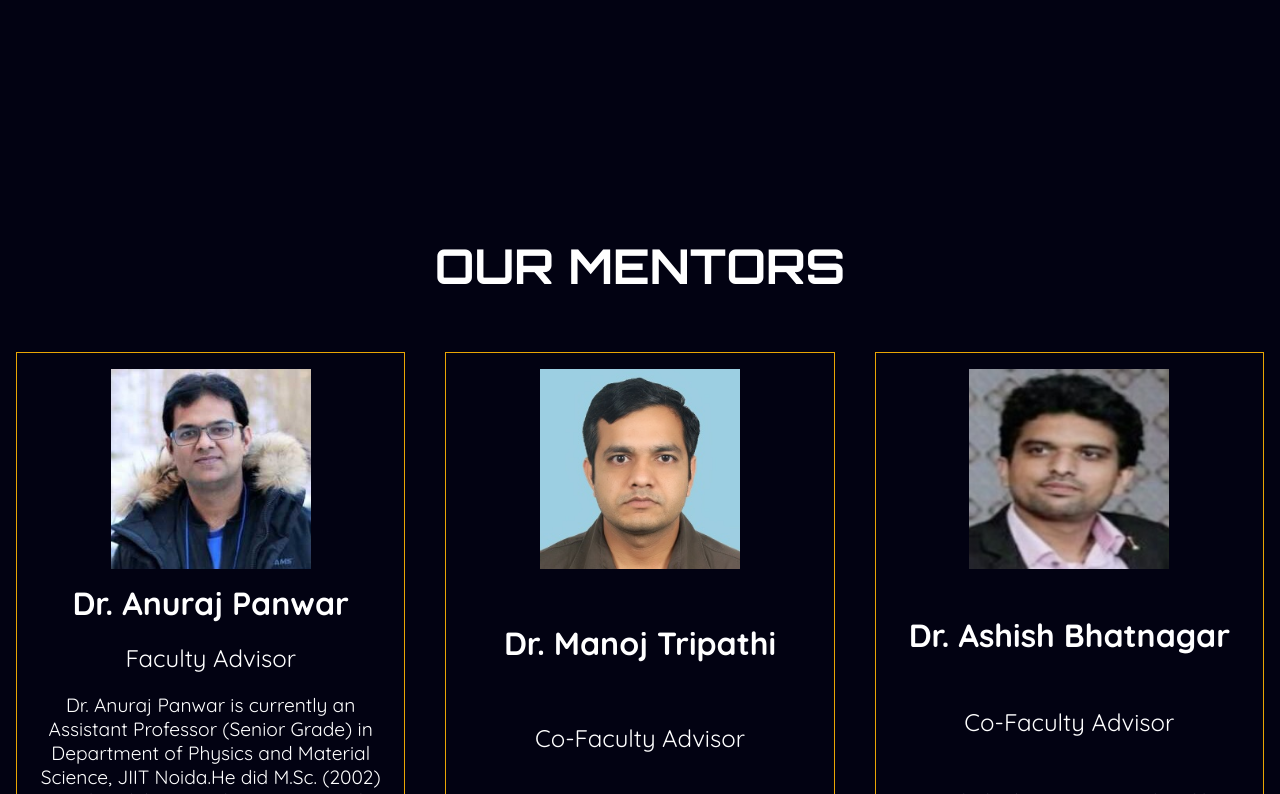
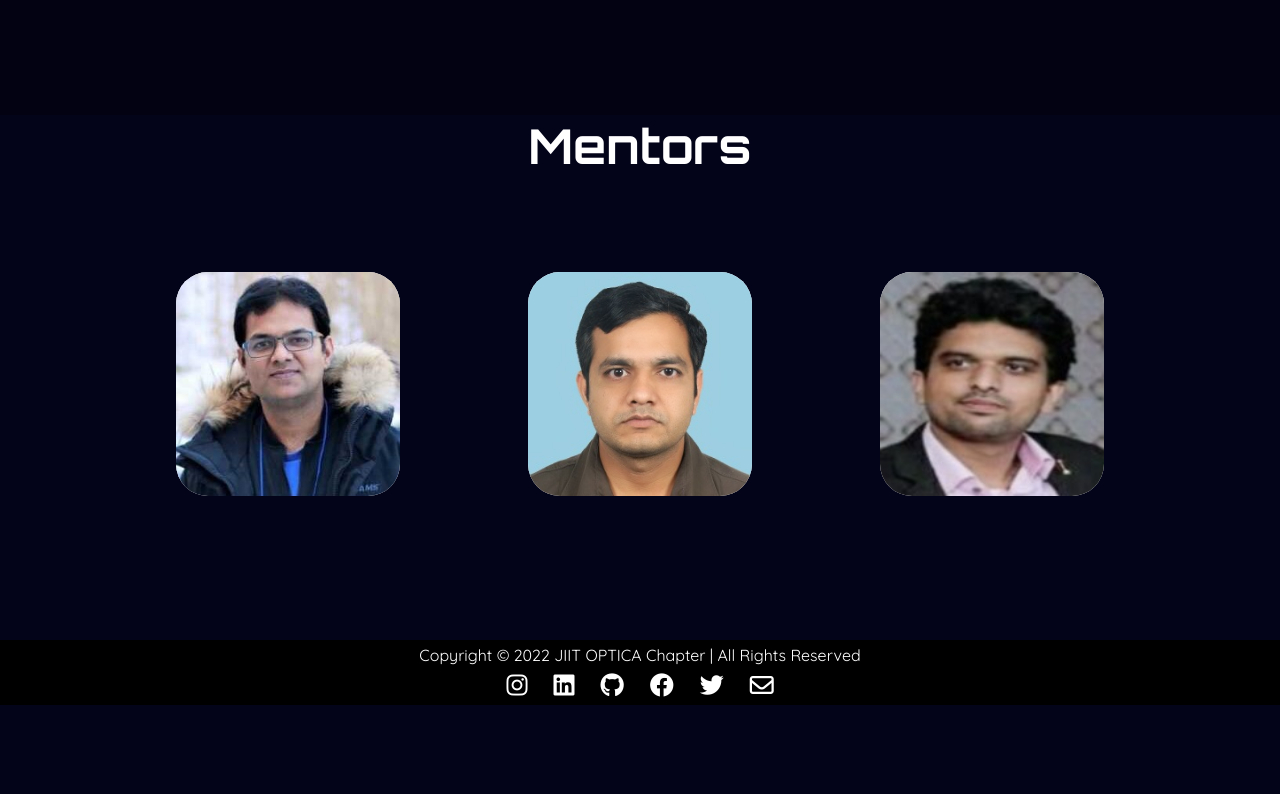
Before and after one commit to HarshSharma20503/optica, a React (Create React App) app: page / in a window 1280 px wide. Shown: the part 2426-3220 px from the top of the page. After the commit the page ends 3131 px from the top, so only its background shows below. Built offline with nearby package versions, Linux system fonts and the light colour scheme.

Commit message:
added mentors cards on home page

```diff
--- a/src/App.js
+++ b/src/App.js
@@ -9,6 +9,7 @@ import Gallery from './routes/Gallery/Gallery';
 
 import './App.css';
 import "./index.css";
+import Mentors from './routes/MentorDetails/Mentors';
 
 
 function App() {
@@ -20,7 +21,7 @@ function App() {
         <Route path="/alumni" element={<Alumni />} />
         <Route path="/events" element={<Events />} />
         <Route path="/gallery" element={<Gallery />} />
-
+        <Route path='/mentors' element={<Mentors/>} />
       </Routes>
    </>
   );
--- /dev/null
+++ b/src/components/MentorInfo/MentorDetails.js
@@ -0,0 +1,47 @@
+import React from 'react'
+
+const MentorDetails = () => {
+  return (
+    <div className="mentors">
+        <h1 className="mentor_title">OUR MENTORS</h1>
+        <div className="mentor-card-container">
+
+            <div className="mentor-card">
+                <div className="mentor-details">
+                    <img src="../images/anuraj_panwar.jpg" alt="img" width="200px" />
+                </div>
+                <p className="mentor_name">Dr. Anuraj Panwar</p>
+                <p className="mentor_designation">Faculty Advisor</p>
+                <p className="mentor_content">
+                Dr. Anuraj Panwar is currently an Assistant Professor (Senior Grade) in Department of Physics and Material Science, JIIT Noida.He did M.Sc. (2002) and M.Phil. (2004) from Institute of Advanced Studies, CCS University Meerut. In 2010 he completed Ph.D. from IIT Delhi. From Jan 2010 - Jan 2012, he worked as Research Associate with Prof. Karl-Peter Marzlin at St. Francis Xavier University, NS, Canada. In Jan 2012 he moved to Pohang University of Science and Technology, South Korea. Since then (Jan 2012 to Aug 2017) he was the post doctoral research associate there and actively involved in research with Prof. C. M. Ryu. He is a member of Optical Society of America (OSA), Plasma Science Society India (PSSI) and Association of Asia Pacific Physical Societies – Division of Plasma Physics, (AAPPS-DPP).
+                </p>
+            </div>
+
+            <div className="mentor-card">
+                <div className="mentor-details">
+                    <img src="../images/manoj_tripathi.png" alt="img" width="200px" />
+                </div>
+                <p className="mentor_name">Dr. Manoj Tripathi</p>
+                <p className="mentor_designation">Co-Faculty Advisor</p>
+                <p className="mentor_content">
+                Dr. Manoj Tripathi completed his Post Graduate degree (M.Sc. in Physics) from Dr. Ram Manohar Lohia Avadh University, Faizabad followed by M.Tech. in Cryogenic Engineering from IIT Kharagpur. Dr. Tripathi secured a fellowship under ‘High Impact Research Grant-Scheme’ and completed his Ph.D. from University of Malaya, Kuala Lumpur Malaysia in the field of Energy Storage Materials. He has served as visiting researcher in Integrated Biotechnological Research Institute, Lucknow. Dr. Manoj Tripathi joined the Department of Physics & Material Science & Engineering at JIIT Noida in 2018 as Assistant Professor.
+                </p>
+            </div>
+
+            <div className="mentor-card">
+                <div className="mentor-details">
+                    <img src="../images/ashish_bhatnagar.jpg" alt="img" width="200px" />
+                </div>
+                <p className="mentor_name">Dr. Ashish Bhatnagar</p>
+                <p className="mentor_designation">Co-Faculty Advisor</p>
+                <p className="mentor_content">
+                Dr. Ashish Bhatnagar completed his Post Graduate degree (M.Sc. in Physics) from University of Delhi, afterwards he joined Banaras Hindu University (Prof O.N. Srivastava) in 2011 for Doctoral Degree. He has been visiting scientist in the lab of Prof. J. Karl Johnson, University of Pittsburgh, USA from October 2014 to January 2015. After completing PhD in 2018, Dr Bhatnagar worked as Post-Doctoral Fellow at Banaras Hindu University under DST Nano Mission Thematic Project on Energy Storage. Dr. Ashish Bhatnagar joined the Department of Physics and Materials Science and Engineering at JIIT Noida in 2019 as Assistant Professor.
+                </p>
+            </div>
+
+        </div>
+    </div>
+  )
+}
+
+export default MentorDetails
--- a/src/components/MentorInfo/MentorInfo.js
+++ b/src/components/MentorInfo/MentorInfo.js
@@ -1,48 +1,97 @@
-import React from 'react'
-import "./MentorInfo.scss"
+import React from "react";
+import { Link } from "react-router-dom";
+import "./MentorInfo.scss";
 
 function MentorInfo() {
-    return (
-        <div className="mentors">
-            <h1 className="mentor_title">OUR MENTORS</h1>
-            <div className="mentor-card-container">
+  return (
+    // <div className="mentors">
+    //     <h1 className="mentor_title">OUR MENTORS</h1>
+    //     <div className="mentor-card-container">
 
-                <div className="mentor-card">
-                    <div className="mentor_photo">
-                        <img src="../images/anuraj_panwar.jpg" alt="img" width="200px" />
-                    </div>
-                    <p className="mentor_name">Dr. Anuraj Panwar</p>
-                    <p className="mentor_designation">Faculty Advisor</p>
-                    <p className="mentor_content">
-                    Dr. Anuraj Panwar is currently an Assistant Professor (Senior Grade) in Department of Physics and Material Science, JIIT Noida.He did M.Sc. (2002) and M.Phil. (2004) from Institute of Advanced Studies, CCS University Meerut. In 2010 he completed Ph.D. from IIT Delhi. From Jan 2010 - Jan 2012, he worked as Research Associate with Prof. Karl-Peter Marzlin at St. Francis Xavier University, NS, Canada. In Jan 2012 he moved to Pohang University of Science and Technology, South Korea. Since then (Jan 2012 to Aug 2017) he was the post doctoral research associate there and actively involved in research with Prof. C. M. Ryu. He is a member of Optical Society of America (OSA), Plasma Science Society India (PSSI) and Association of Asia Pacific Physical Societies – Division of Plasma Physics, (AAPPS-DPP).
-                    </p>
-                </div>
+    //         <div className="mentor-card">
+    //             <div className="mentor-details">
+    //                 <img src="../images/anuraj_panwar.jpg" alt="img" width="200px" />
+    //             </div>
+    //             <p className="mentor_name">Dr. Anuraj Panwar</p>
+    //             <p className="mentor_designation">Faculty Advisor</p>
+    //             <p className="mentor_content">
+    //             Dr. Anuraj Panwar is currently an Assistant Professor (Senior Grade) in Department of Physics and Material Science, JIIT Noida.He did M.Sc. (2002) and M.Phil. (2004) from Institute of Advanced Studies, CCS University Meerut. In 2010 he completed Ph.D. from IIT Delhi. From Jan 2010 - Jan 2012, he worked as Research Associate with Prof. Karl-Peter Marzlin at St. Francis Xavier University, NS, Canada. In Jan 2012 he moved to Pohang University of Science and Technology, South Korea. Since then (Jan 2012 to Aug 2017) he was the post doctoral research associate there and actively involved in research with Prof. C. M. Ryu. He is a member of Optical Society of America (OSA), Plasma Science Society India (PSSI) and Association of Asia Pacific Physical Societies – Division of Plasma Physics, (AAPPS-DPP).
+    //             </p>
+    //         </div>
 
-                <div className="mentor-card">
-                    <div className="mentor_photo">
-                        <img src="../images/manoj_tripathi.png" alt="img" width="200px" />
-                    </div>
-                    <p className="mentor_name">Dr. Manoj Tripathi</p>
-                    <p className="mentor_designation">Co-Faculty Advisor</p>
-                    <p className="mentor_content">
-                    Dr. Manoj Tripathi completed his Post Graduate degree (M.Sc. in Physics) from Dr. Ram Manohar Lohia Avadh University, Faizabad followed by M.Tech. in Cryogenic Engineering from IIT Kharagpur. Dr. Tripathi secured a fellowship under ‘High Impact Research Grant-Scheme’ and completed his Ph.D. from University of Malaya, Kuala Lumpur Malaysia in the field of Energy Storage Materials. He has served as visiting researcher in Integrated Biotechnological Research Institute, Lucknow. Dr. Manoj Tripathi joined the Department of Physics & Material Science & Engineering at JIIT Noida in 2018 as Assistant Professor.
-                    </p>
-                </div>
+    //         <div className="mentor-card">
+    //             <div className="mentor-details">
+    //                 <img src="../images/manoj_tripathi.png" alt="img" width="200px" />
+    //             </div>
+    //             <p className="mentor_name">Dr. Manoj Tripathi</p>
+    //             <p className="mentor_designation">Co-Faculty Advisor</p>
+    //             <p className="mentor_content">
+    //             Dr. Manoj Tripathi completed his Post Graduate degree (M.Sc. in Physics) from Dr. Ram Manohar Lohia Avadh University, Faizabad followed by M.Tech. in Cryogenic Engineering from IIT Kharagpur. Dr. Tripathi secured a fellowship under ‘High Impact Research Grant-Scheme’ and completed his Ph.D. from University of Malaya, Kuala Lumpur Malaysia in the field of Energy Storage Materials. He has served as visiting researcher in Integrated Biotechnological Research Institute, Lucknow. Dr. Manoj Tripathi joined the Department of Physics & Material Science & Engineering at JIIT Noida in 2018 as Assistant Professor.
+    //             </p>
+    //         </div>
 
-                <div className="mentor-card">
-                    <div className="mentor_photo">
-                        <img src="../images/ashish_bhatnagar.jpg" alt="img" width="200px" />
-                    </div>
-                    <p className="mentor_name">Dr. Ashish Bhatnagar</p>
-                    <p className="mentor_designation">Co-Faculty Advisor</p>
-                    <p className="mentor_content">
-                    Dr. Ashish Bhatnagar completed his Post Graduate degree (M.Sc. in Physics) from University of Delhi, afterwards he joined Banaras Hindu University (Prof O.N. Srivastava) in 2011 for Doctoral Degree. He has been visiting scientist in the lab of Prof. J. Karl Johnson, University of Pittsburgh, USA from October 2014 to January 2015. After completing PhD in 2018, Dr Bhatnagar worked as Post-Doctoral Fellow at Banaras Hindu University under DST Nano Mission Thematic Project on Energy Storage. Dr. Ashish Bhatnagar joined the Department of Physics and Materials Science and Engineering at JIIT Noida in 2019 as Assistant Professor.
-                    </p>
-                </div>
+    //         <div className="mentor-card">
+    //             <div className="mentor-details">
+    //                 <img src="../images/ashish_bhatnagar.jpg" alt="img" width="200px" />
+    //             </div>
+    //             <p className="mentor_name">Dr. Ashish Bhatnagar</p>
+    //             <p className="mentor_designation">Co-Faculty Advisor</p>
+    //             <p className="mentor_content">
+    //             Dr. Ashish Bhatnagar completed his Post Graduate degree (M.Sc. in Physics) from University of Delhi, afterwards he joined Banaras Hindu University (Prof O.N. Srivastava) in 2011 for Doctoral Degree. He has been visiting scientist in the lab of Prof. J. Karl Johnson, University of Pittsburgh, USA from October 2014 to January 2015. After completing PhD in 2018, Dr Bhatnagar worked as Post-Doctoral Fellow at Banaras Hindu University under DST Nano Mission Thematic Project on Energy Storage. Dr. Ashish Bhatnagar joined the Department of Physics and Materials Science and Engineering at JIIT Noida in 2019 as Assistant Professor.
+    //             </p>
+    //         </div>
+
+    //     </div>
+    // </div>
+    <>
+      <div className="mentor">
+        <h1 className="mentor-title">Mentors</h1>
+        <div className="mentor-card-container">
+          <div className="mentor-details">
+            <div className="mentor-image">
+              <img src="../images/anuraj_panwar.jpg" alt="img" width="200px" />
 
             </div>
+            <div className="mentor-content">
+              <h2>
+                FACULTY ADVISOR<br/>
+                <span>Dr. ANURAJ PANWAR</span>
+                <Link to="/mentors"><button className="mentor-button">Know more</button></Link>
+              </h2>
+            </div>
+          </div>
+          <div className="mentor-details">
+            <div className="mentor-image">
+             <img src="../images/manoj_tripathi.png" alt="img" width="200px" />
+
+            </div>
+            <div className="mentor-content">
+              <h2>
+                CO-FACULTY ADVISOR
+                <br/>
+                <span>Dr. Manoj Tripathi</span>
+                <Link to="/mentors"><button className="mentor-button">Know more</button></Link>
+              </h2>
+            </div>
+          </div>
+          <div className="mentor-details">
+            <div className="mentor-image">
+              <img src="../images/ashish_bhatnagar.jpg" alt="img" width="200px"
+              />
+            </div>
+            <div className="mentor-content">
+              <h2>
+                CO-FACULTY ADVISOR
+                <br/>
+                <span>Dr. ASHISH BHATNAGAR</span>
+                <Link to="/mentors"><button className="mentor-button">Know more</button></Link>
+              </h2>
+            </div>
+          </div>
         </div>
-    )
+      </div>
+    </>
+  );
 }
 
-export default MentorInfo
+export default MentorInfo;
--- a/src/components/MentorInfo/MentorInfo.scss
+++ b/src/components/MentorInfo/MentorInfo.scss
@@ -1,64 +1,159 @@
-.mentors {
-    // background: #03031a;
-    background-color: #020212;
-    width: 100%;
-    padding: 4rem 1rem;
+// .mentors {
+//     // background: #03031a;
+//     background-color: #020212;
+//     width: 100%;
+//     padding: 4rem 1rem;
 
-    .mentor_title {
-        font-size: 3rem;
-        font-family: 'Orbitron', sans-serif;
-        text-align: center;
-        margin: 3.5rem 0;
-    }
+//     .mentor_title {
+//         font-size: 3rem;
+//         font-family: 'Orbitron', sans-serif;
+//         text-align: center;
+//         margin: 3.5rem 0;
+//     }
 
-    .mentor-card-container {
-        max-width: 1500px;
-        margin: auto;
-        display: grid;
-        grid-template-columns: auto auto auto;
-        grid-gap: 40px;
-    }
+//     .mentor-card-container {
+//         max-width: 1500px;
+//         margin: auto;
+//         display: grid;
+//         grid-template-columns: auto auto auto;
+//         grid-gap: 40px;
+//     }
 
-    .mentor-card {
-        border: 1px solid #e9a604;
-        text-align: center;
+//     .mentor-card {
+//         border: 1px solid #e9a604;
+//         text-align: center;
+//         display: flex;
+//         flex-direction: column;
+//         justify-content: space-between;
+//         align-items: center;
+//         padding: 1rem;
+//         /* height : 80vh; */
+//         height: auto;
+//     }
+
+//     .mentor-card:hover {
+//         background-color: rgba(2, 2, 69, 0.484);
+//     }
+
+//     .mentor-card p {
+//         padding: 10px 0;
+//     }
+
+//     .mentor_name {
+//         font-size: 2rem;
+//         font-weight: bold;
+//     }
+
+//     .mentor_designation {
+//         font-size: 1.5rem;
+//     }
+
+//     .mentor_content {
+//         font-size: 1.2rem;
+//     }
+// }
+
+// @media screen and (max-width:1080px) {
+//     .mentors {
+//         .mentor-card-container {
+//             max-width: 90%;
+//             margin: auto;
+//             grid-template-columns: auto;
+//         }
+//     }
+// }
+
+@import url("https://fonts.googleapis.com/css2?family=Orbitron:wght@400;700;900&display=swap");
+
+.mentor {
   display: flex;
   flex-direction: column;
-        justify-content: space-between;
   align-items: center;
-        padding: 1rem;
-        /* height : 80vh; */
-        height: auto;
+  margin-bottom: 5rem;
+
+  .mentor-title {
+    font-size: 3rem;
+    font-family: "Orbitron", sans-serif;
+    padding-bottom: 2rem;
   }
+  .mentor-card-container {
+    position: relative;
+    display: flex;
+    justify-content: center;
+    align-items: center;
+    flex-wrap: wrap;
 
-    .mentor-card:hover {
-        background-color: rgba(2, 2, 69, 0.484);
-    }
+    .mentor-details {
+      position: relative;
+      width: 14rem;
+      height: 14rem;
+      margin: 4rem;
 
-    .mentor-card p {
-        padding: 10px 0;
-    }
+      .mentor-image {
+        position: absolute;
+        top: 0;
+        left: 0;
+        width: 100%;
+        height: 100%;
+        z-index: 2;
+        transition: all 0.5s ease-in-out;
 
-    .mentor_name {
-        font-size: 2rem;
-        font-weight: bold;
-    }
-
-    .mentor_designation {
-        font-size: 1.5rem;
-    }
-
-    .mentor_content {
-        font-size: 1.2rem;
+        img {
+          width: 14rem;
+          height: 14rem;
+          object-fit: cover;
+          resize: both;
+          border-radius: 2rem;
         }
       }
 
-@media screen and (max-width:1080px) {
-    .mentors {
-        .mentor-card-container {
-            max-width: 90%;
-            margin: auto;
-            grid-template-columns: auto;
+      .mentor-content {
+        position: absolute;
+        top: 0;
+        left: 0;
+        width: 100%;
+        height: 100%;
+        padding: 1rem;
+        display: flex;
+        justify-content: center;
+        background-color: #fff;
+        z-index: 1;
+        align-items: flex-end;
+        text-align: center;
+        transition: 0.5s ease-in-out;
+        border-radius: 2rem;
+
+        h2 {
+          display: block;
+          font-size: 1rem;
+          color: #111;
+          font-weight: 500;
+          line-height: 2rem;
+          letter-spacing: 1px;
+        }
+        span {
+          color: #555;
+          font-size: 0.8rem;
+          font-weight: 300;
+          letter-spacing: 2px;
+        }
+        .mentor-button {
+          background-color: rgb(129, 191, 244);
+          border-radius: 2rem;
+          padding: 0.15rem 0.4rem;
+          cursor: pointer;
         }
       }
     }
+    .mentor-details:hover {
+      .mentor-image {
+        transform: translate(-3.5rem, -3.5rem);
+      }
+      .mentor-content {
+        transform: translate(3.5rem, 3.5rem);
+      }
+    }
+  }
+}
+
+/*# sourceMappingURL=main.css.map */
--- /dev/null
+++ b/src/routes/MentorDetails/Mentors.js
@@ -0,0 +1,16 @@
+import React from 'react';
+import MentorDetails from '../../components/MentorInfo/MentorDetails';
+import NavBar from '../../components/NavBar/NavBar';
+import PageName from '../../components/PageName/PageName';
+
+const Mentors = () => {
+  return (
+    <div>
+      <NavBar />
+      <PageName page_heading="Mentors"/>
+      <MentorDetails/>
+    </div>
+  )
+}
+
+export default Mentors
```
Also changed, not shown: src/components/About/About.scss (+5 -6 lines). Lines whose indentation alone changed are shown as unchanged.
